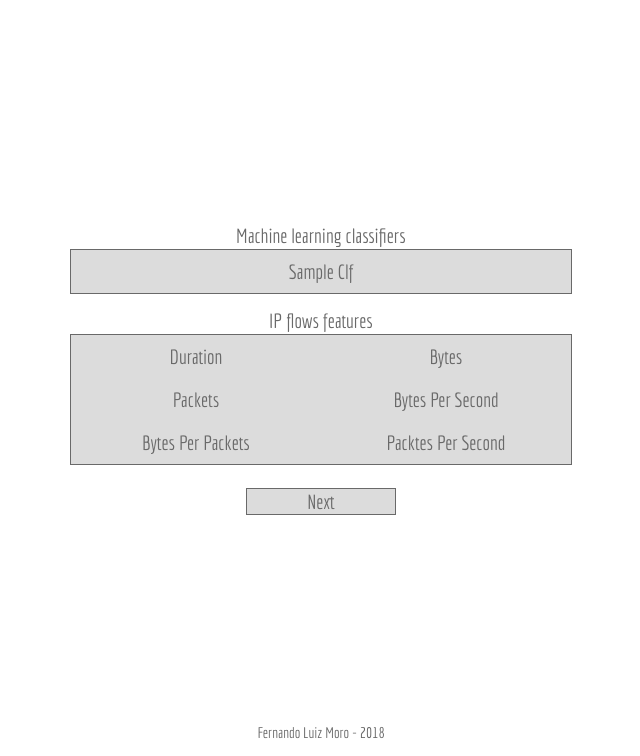
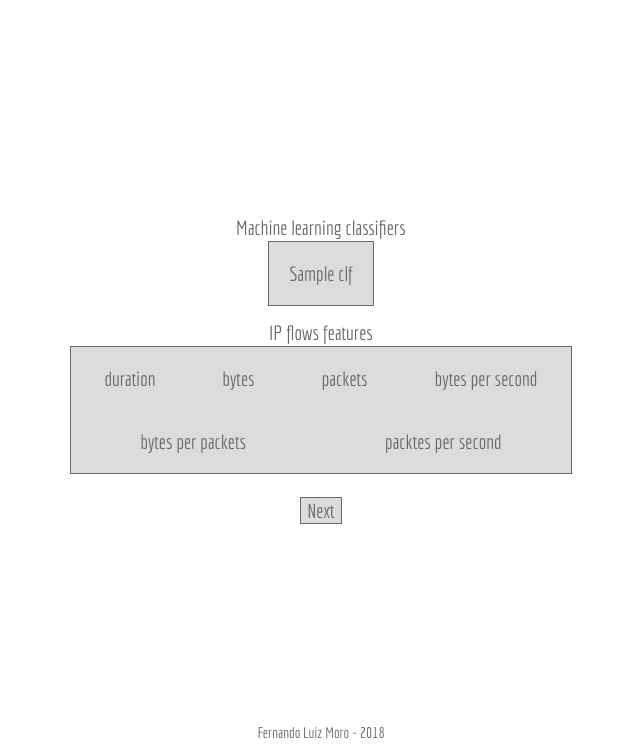
Before and after one commit to fnnmoro/intrusion_prevention_system, a Flask app: template core/templates/train/classifiers.html in a window 1280 px wide. Shown: the part 44-800 px from the top of the page, without its empty margins (319-959 px from the left). Run offline with Flask 2, Linux system fonts and the light colour scheme; the template is opened without the code that fills it: most values are stand-ins (such as "Sample title", 1, 10 or a date in 2020).

Commit message:
Refactor CSS style
The main change was the definition of the maximum size of the box around
the items to be selected.

```diff
--- a/core/static/style.css
+++ b/core/static/style.css
@@ -78,13 +78,12 @@ form p {
 }
 
 form select, form input {
-    width: 150px;
     color: dimgray;
     font-size: 20px;
     flex-shrink: 0;
+    text-align: center;
     font-family: "Economica";
     border: thin solid dimgray;
-    text-transform: capitalize;
     background-color: gainsboro;
 }
 
@@ -123,17 +122,15 @@ table {
 th {
    width: 100px;
    font-weight: normal;
-   text-transform: capitalize;
 }
 
 td {
    align: center;
    border-bottom: thin solid dimgray;
-   text-transform: capitalize;
 }
 
 .checkbox {
-    width: 500px;
+    max-width: 500px;
     display: flex;
     flex-wrap: wrap;
     text-align: center;
@@ -141,12 +138,10 @@ td {
     justify-content: space-around;
     border: thin solid dimgray;
     background-color: gainsboro;
-    text-transform: capitalize;
 }
 
 .box {
-    width: 200px;
-    padding: 10px;
+    padding: 20px;
 }
 
 .tables {
@@ -161,7 +156,6 @@ td {
     font-size: 20px;
     background: none;
     font-family: "Economica";
-    text-transform: capitalize;
 }
 
 .choose:hover {
@@ -171,18 +165,18 @@ td {
     flex-shrink: 0;
 }
 
-.detect {
+.main_choose {
     margin: 30px;
     padding: 0px 30px 0px 30px;
     border-left: thin solid dimgray;
     border-right: thin solid dimgray;
 }
 
-.detect:hover {
+.main_choose:hover {
     border-color: red;
 }
 
-#option {
+.option {
     display: flex;
     flex-direction: row;
     text-align: center;
```
